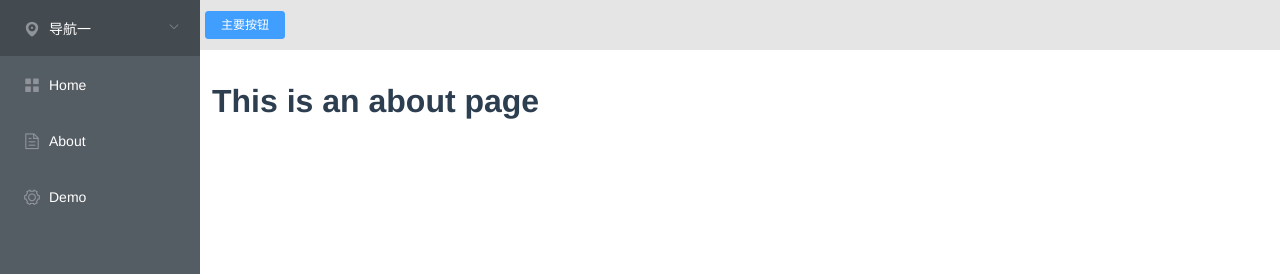
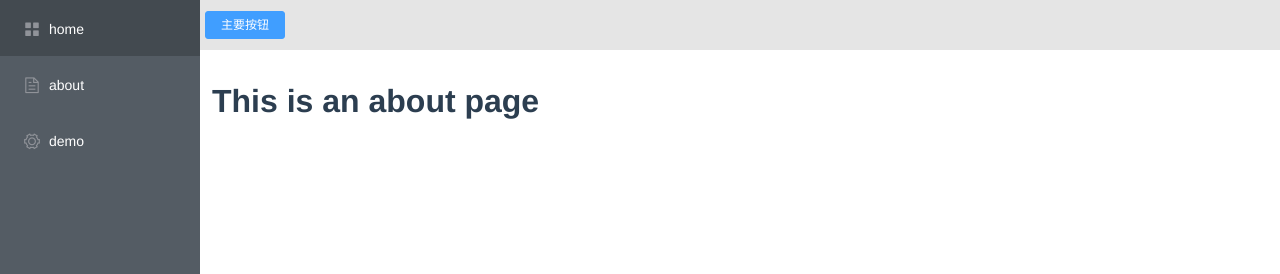
Before and after one commit to chenjiezi/blog-1, a Vue app in the folder blog-admin/: page /about in a window 1280 px wide. Shown: the top 274 px of the page. Built offline with nearby package versions, Linux system fonts and the light colour scheme.

Commit message:
路由数据遍历菜单

```diff
--- a/blog-admin/src/layout/Menu.vue
+++ b/blog-admin/src/layout/Menu.vue
@@ -3,50 +3,9 @@
   <div class='menu'>
     <el-scrollbar wrapStyle="overflow-x: hidden;" style="height:100%;">
       <el-menu default-active="2" class="el-menu-vertical-demo" router :collapse-transition="false" @select="handleSelect" @open="handleOpen" @close="handleClose" background-color="#545c64" text-color="#fff" active-text-color="#ffd04b" :collapse="isFold">
-        <el-submenu index="1">
-          <template slot="title">
-            <i class="el-icon-location"></i>
-            <span>导航一</span>
-          </template>
-          <el-menu-item-group>
-            <template slot="title">分组一</template>
-            <el-menu-item index="1-1">选项1</el-menu-item>
-            <el-menu-item index="1-2">选项2</el-menu-item>
-            <el-menu-item index="1-3">选项2</el-menu-item>
-            <el-menu-item index="1-4">选项2</el-menu-item>
-            <el-menu-item index="1-5">选项2</el-menu-item>
-            <el-menu-item index="1-6">选项2</el-menu-item>
-            <el-menu-item index="1-7">选项2</el-menu-item>
-            <el-menu-item index="1-8">选项2</el-menu-item>
-            <el-menu-item index="1-9">选项2</el-menu-item>
-            <el-menu-item index="1-11">选项2</el-menu-item>
-            <el-menu-item index="1-12">选项2</el-menu-item>
-            <el-menu-item index="1-13">选项2</el-menu-item>
-            <el-menu-item index="1-14">选项2</el-menu-item>
-            <el-menu-item index="11">选项2</el-menu-item>
-            <el-menu-item index="1-16">选项2</el-menu-item>
-            <el-menu-item index="1-23">选项2</el-menu-item>
-            <el-menu-item index="1-22">选项2</el-menu-item>
-          </el-menu-item-group>
-          <el-menu-item-group title="分组2">
-            <el-menu-item index="1-3">选项3</el-menu-item>
-          </el-menu-item-group>
-          <el-submenu index="1-4" :popper-append-to-body="true">
-            <template slot="title">选项4</template>
-            <el-menu-item index="1-4-1">选项1</el-menu-item>
-          </el-submenu>
-        </el-submenu>
-        <el-menu-item index="/">
-          <i class="el-icon-menu"></i>
-          <span slot="title">Home</span>
-        </el-menu-item>
-        <el-menu-item index="/about">
-          <i class="el-icon-document"></i>
-          <span slot="title">About</span>
-        </el-menu-item>
-        <el-menu-item index="/demo">
-          <i class="el-icon-setting"></i>
-          <span slot="title">Demo</span>
+        <el-menu-item :index="item.path" v-for="(item,index) of menuList" :key="index">
+          <i :class="item.icon"></i>
+          <span slot="title">{{item.name}}</span>
         </el-menu-item>
       </el-menu>
     </el-scrollbar>
@@ -56,6 +15,7 @@
 <script>
 // 这里可以导入其他文件（比如：组件，工具js，第三方插件js，json文件，图片文件等等）
 // 例如：import 《组件名称》 from '《组件路径》';
+import router from '@/router'
 
 export default {
   // import引入的组件需要注入到对象中才能使用
@@ -78,7 +38,8 @@ export default {
   // 方法集合
   methods: {
     handleSelect (key, keyPath) {
-      if (this.$store.state.device === 'mobile' && keyPath[0].indexOf('/') >= 0) {
+      // 切换路由后，隐藏抽屉
+      if (this.$store.state.device === 'mobile') {
         this.$store.commit('toggleMenu')
       }
       console.log(key, keyPath)
@@ -92,11 +53,11 @@ export default {
   },
   // 生命周期 - 创建完成（可以访问当前this实例）
   created () {
-
+    const { routes } = router.options
+    this.menuList = routes // 菜单数据
   },
   // 生命周期 - 挂载完成（可以访问DOM元素）
   mounted () {
-
   },
   beforeCreate () { }, // 生命周期 - 创建之前
   beforeMount () { }, // 生命周期 - 挂载之前
--- a/blog-admin/src/router/index.js
+++ b/blog-admin/src/router/index.js
@@ -14,11 +14,13 @@ const routes = [
   {
     path: '/',
     name: 'home',
+    icon: 'el-icon-menu',
     component: Home
   },
   {
     path: '/about',
     name: 'about',
+    icon: 'el-icon-document',
     // route level code-splitting
     // this generates a separate chunk (about.[hash].js) for this route
     // which is lazy-loaded when the route is visited.
@@ -27,6 +29,7 @@ const routes = [
   {
     path: '/demo',
     name: 'demo',
+    icon: 'el-icon-setting',
     // route level code-splitting
     // this generates a separate chunk (about.[hash].js) for this route
     // which is lazy-loaded when the route is visited.
```
